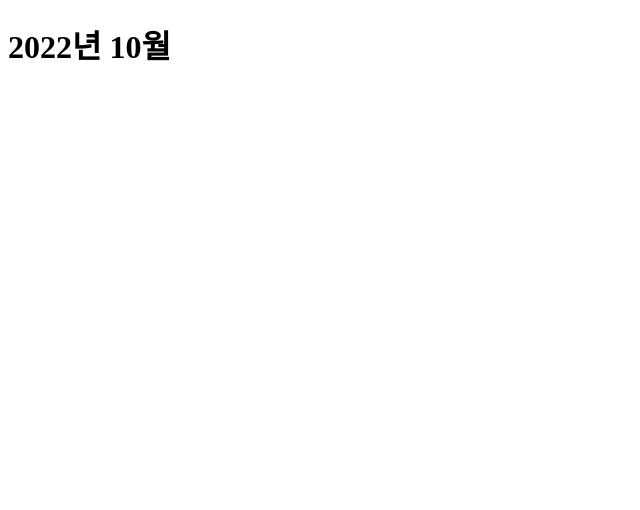
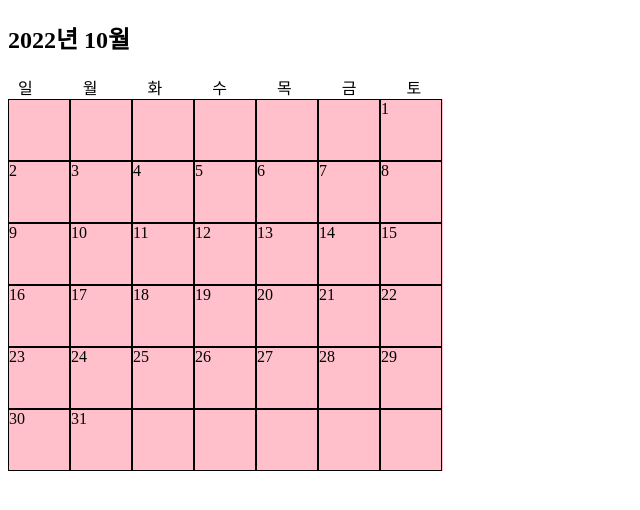
Before and after one commit to songje02/hybrid, a plain HTML site: page root/Calendar/Class05/calendar.html in a window 1280 px wide. Shown: the whole page, without its empty margins (0-640 px from the left). Drawn offline with Linux system fonts and the light colour scheme.

Commit message:
Calendar

```diff
--- a/root/Calendar/Class05/calendar.html
+++ b/root/Calendar/Class05/calendar.html
@@ -2,14 +2,53 @@
 <html lang="ko" dir="ltr">
   <head>
     <meta charset="utf-8">
-    <title></title>
+    <title>달력 만들기</title>
+    <style>
+      .day{margin-left: 10px;}
+      span{margin-right: 50px;}
+      .div{width: 60px; height: 60px; border: 1px solid black; float: left;}
+      .total_div{width: 435px; height: 62px; background-color: pink;}
+    </style>
   </head>
   <body>
     <div class="total">
-      <h1>2022년 10월</h1>
-      <div class="">
-
+      <h2>2022년 10월</h2>
+      <div class="day">
+        <span>일</span><span>월</span><span>화</span><span>수</span><span>목</span><span>금</span><span>토</span>
+      </div>
+      <div class="total_div">
+        <div class="div"></div><div class="div"></div><div class="div"></div>
+        <div class="div"></div><div class="div"></div><div class="div"></div><div class="div"></div>
+      </div>
+      <div class="total_div">
+        <div class="div"></div><div class="div"></div><div class="div"></div>
+        <div class="div"></div><div class="div"></div><div class="div"></div><div class="div"></div>
+      </div>
+      <div class="total_div">
+        <div class="div"></div><div class="div"></div><div class="div"></div>
+        <div class="div"></div><div class="div"></div><div class="div"></div><div class="div"></div>
+      </div>
+      <div class="total_div">
+        <div class="div"></div><div class="div"></div><div class="div"></div>
+        <div class="div"></div><div class="div"></div><div class="div"></div><div class="div"></div>
+      </div>
+      <div class="total_div">
+        <div class="div"></div><div class="div"></div><div class="div"></div>
+        <div class="div"></div><div class="div"></div><div class="div"></div><div class="div"></div>
+      </div>
+      <div class="total_div">
+        <div class="div"></div><div class="div"></div><div class="div"></div>
+        <div class="div"></div><div class="div"></div><div class="div"></div><div class="div"></div>
       </div>
     </div>
+
+    <script>
+      var total_div = document.getElementsByClassName("total_div");
+      var div = document.getElementsByClassName("div");
+
+      for(var i=1; i<32; i++){
+        div[i+5].innerHTML = i;
+      }
+    </script>
   </body>
 </html>
```
